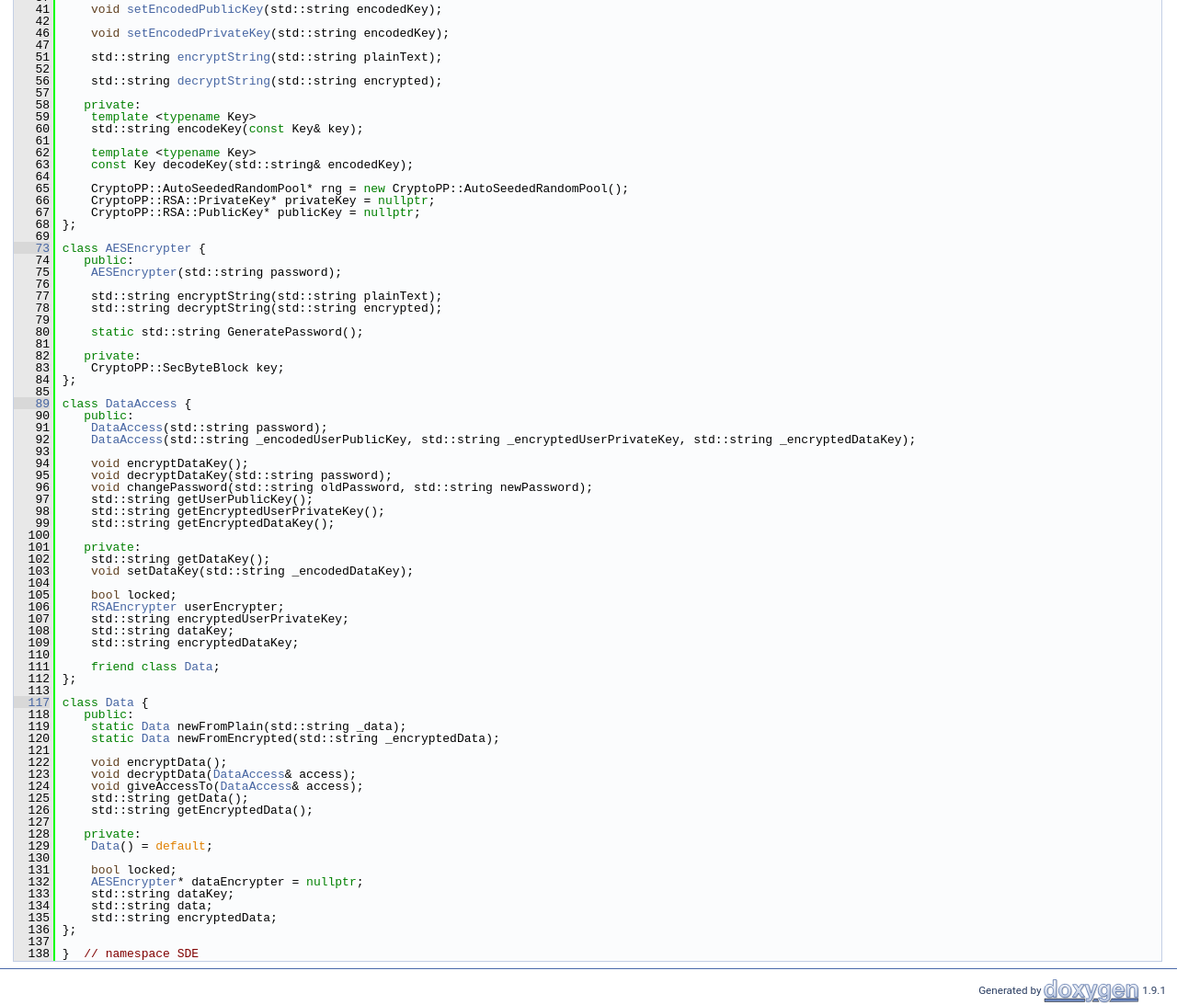
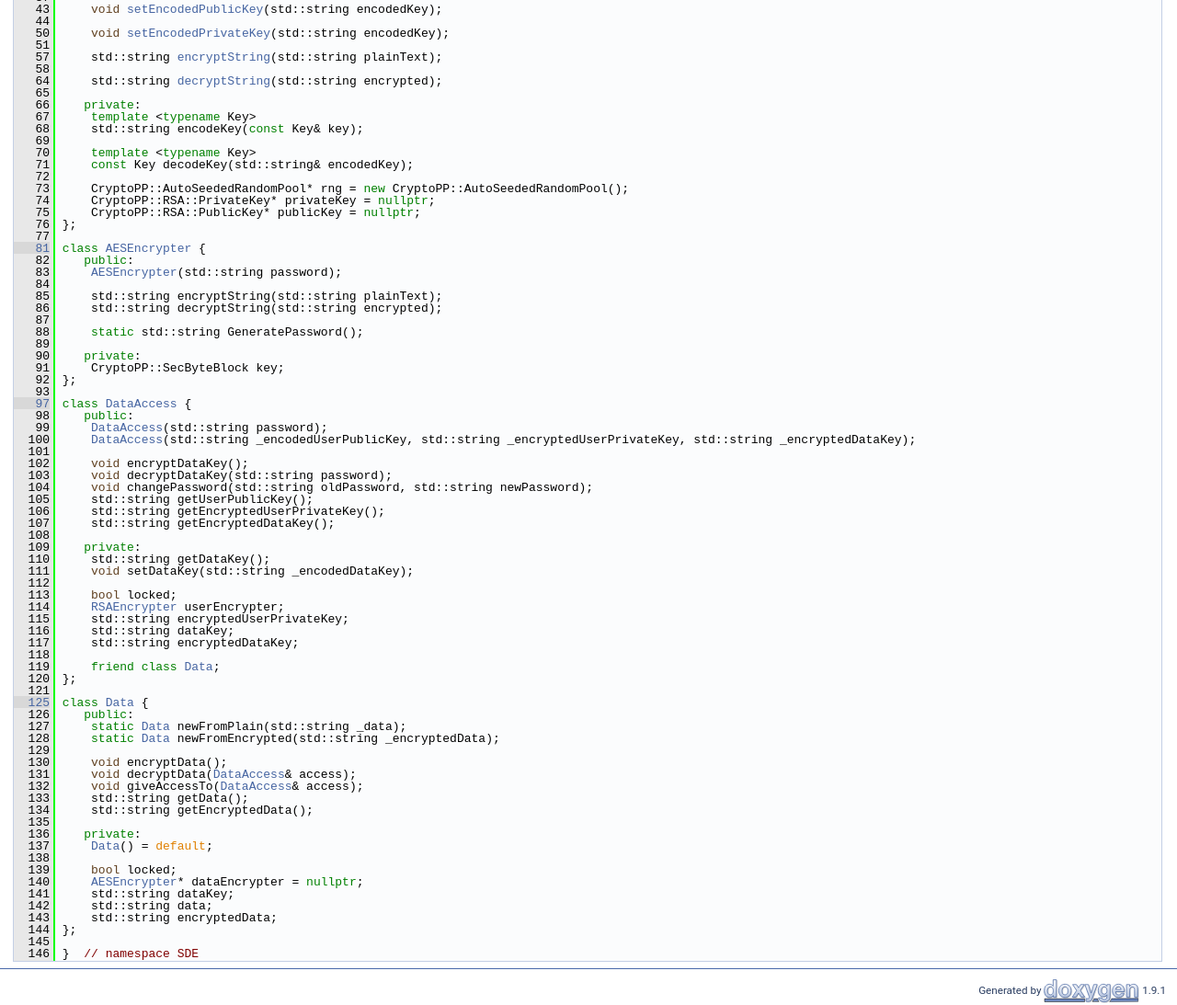
Before and after one commit to Xi-Plus/shared-data-encrypter, a plain HTML site: page docs/sde_8hpp_source.html in a window 1280 px wide. Shown: the part 445-1538 px from the top of the page at 92% size. Drawn offline with Linux system fonts and the light colour scheme.

Commit message:
Build docs

```diff
--- a/docs/sde_8hpp_source.html
+++ b/docs/sde_8hpp_source.html
@@ -87,89 +87,89 @@ $(function() {
 <div class="line"><a name="l00032"></a><span class="lineno">   32</span>&#160; </div>
 <div class="line"><a name="l00036"></a><span class="lineno">   36</span>&#160;    std::string <a class="code" href="classSDE_1_1RSAEncrypter.html#af23189b3c6e0f8c378d95c109020d7b4">getEncodedPrivateKey</a>();</div>
 <div class="line"><a name="l00037"></a><span class="lineno">   37</span>&#160; </div>
-<div class="line"><a name="l00041"></a><span class="lineno">   41</span>&#160;    <span class="keywordtype">void</span> <a class="code" href="classSDE_1_1RSAEncrypter.html#ac66a82429dfa12004d899a2194c1f23e">setEncodedPublicKey</a>(std::string encodedKey);</div>
-<div class="line"><a name="l00042"></a><span class="lineno">   42</span>&#160; </div>
-<div class="line"><a name="l00046"></a><span class="lineno">   46</span>&#160;    <span class="keywordtype">void</span> <a class="code" href="classSDE_1_1RSAEncrypter.html#a93fded8f1b8704b144f62c75b1f1dc99">setEncodedPrivateKey</a>(std::string encodedKey);</div>
-<div class="line"><a name="l00047"></a><span class="lineno">   47</span>&#160; </div>
-<div class="line"><a name="l00051"></a><span class="lineno">   51</span>&#160;    std::string <a class="code" href="classSDE_1_1RSAEncrypter.html#a7d6858ad26a039c29c252b315ed510d9">encryptString</a>(std::string plainText);</div>
-<div class="line"><a name="l00052"></a><span class="lineno">   52</span>&#160; </div>
-<div class="line"><a name="l00056"></a><span class="lineno">   56</span>&#160;    std::string <a class="code" href="classSDE_1_1RSAEncrypter.html#ace3b828b61d07b9d9327c09013f40a91">decryptString</a>(std::string encrypted);</div>
-<div class="line"><a name="l00057"></a><span class="lineno">   57</span>&#160; </div>
-<div class="line"><a name="l00058"></a><span class="lineno">   58</span>&#160;   <span class="keyword">private</span>:</div>
-<div class="line"><a name="l00059"></a><span class="lineno">   59</span>&#160;    <span class="keyword">template</span> &lt;<span class="keyword">typename</span> Key&gt;</div>
-<div class="line"><a name="l00060"></a><span class="lineno">   60</span>&#160;    std::string encodeKey(<span class="keyword">const</span> Key&amp; key);</div>
-<div class="line"><a name="l00061"></a><span class="lineno">   61</span>&#160; </div>
-<div class="line"><a name="l00062"></a><span class="lineno">   62</span>&#160;    <span class="keyword">template</span> &lt;<span class="keyword">typename</span> Key&gt;</div>
-<div class="line"><a name="l00063"></a><span class="lineno">   63</span>&#160;    <span class="keyword">const</span> Key decodeKey(std::string&amp; encodedKey);</div>
-<div class="line"><a name="l00064"></a><span class="lineno">   64</span>&#160; </div>
-<div class="line"><a name="l00065"></a><span class="lineno">   65</span>&#160;    CryptoPP::AutoSeededRandomPool* rng = <span class="keyword">new</span> CryptoPP::AutoSeededRandomPool();</div>
-<div class="line"><a name="l00066"></a><span class="lineno">   66</span>&#160;    CryptoPP::RSA::PrivateKey* privateKey = <span class="keyword">nullptr</span>;</div>
-<div class="line"><a name="l00067"></a><span class="lineno">   67</span>&#160;    CryptoPP::RSA::PublicKey* publicKey = <span class="keyword">nullptr</span>;</div>
-<div class="line"><a name="l00068"></a><span class="lineno">   68</span>&#160;};</div>
+<div class="line"><a name="l00043"></a><span class="lineno">   43</span>&#160;    <span class="keywordtype">void</span> <a class="code" href="classSDE_1_1RSAEncrypter.html#ac66a82429dfa12004d899a2194c1f23e">setEncodedPublicKey</a>(std::string encodedKey);</div>
+<div class="line"><a name="l00044"></a><span class="lineno">   44</span>&#160; </div>
+<div class="line"><a name="l00050"></a><span class="lineno">   50</span>&#160;    <span class="keywordtype">void</span> <a class="code" href="classSDE_1_1RSAEncrypter.html#a93fded8f1b8704b144f62c75b1f1dc99">setEncodedPrivateKey</a>(std::string encodedKey);</div>
+<div class="line"><a name="l00051"></a><span class="lineno">   51</span>&#160; </div>
+<div class="line"><a name="l00057"></a><span class="lineno">   57</span>&#160;    std::string <a class="code" href="classSDE_1_1RSAEncrypter.html#a7d6858ad26a039c29c252b315ed510d9">encryptString</a>(std::string plainText);</div>
+<div class="line"><a name="l00058"></a><span class="lineno">   58</span>&#160; </div>
+<div class="line"><a name="l00064"></a><span class="lineno">   64</span>&#160;    std::string <a class="code" href="classSDE_1_1RSAEncrypter.html#ace3b828b61d07b9d9327c09013f40a91">decryptString</a>(std::string encrypted);</div>
+<div class="line"><a name="l00065"></a><span class="lineno">   65</span>&#160; </div>
+<div class="line"><a name="l00066"></a><span class="lineno">   66</span>&#160;   <span class="keyword">private</span>:</div>
+<div class="line"><a name="l00067"></a><span class="lineno">   67</span>&#160;    <span class="keyword">template</span> &lt;<span class="keyword">typename</span> Key&gt;</div>
+<div class="line"><a name="l00068"></a><span class="lineno">   68</span>&#160;    std::string encodeKey(<span class="keyword">const</span> Key&amp; key);</div>
 <div class="line"><a name="l00069"></a><span class="lineno">   69</span>&#160; </div>
-<div class="line"><a name="l00073"></a><span class="lineno"><a class="line" href="classSDE_1_1AESEncrypter.html">   73</a></span>&#160;<span class="keyword">class </span><a class="code" href="classSDE_1_1AESEncrypter.html">AESEncrypter</a> {</div>
-<div class="line"><a name="l00074"></a><span class="lineno">   74</span>&#160;   <span class="keyword">public</span>:</div>
-<div class="line"><a name="l00075"></a><span class="lineno">   75</span>&#160;    <a class="code" href="classSDE_1_1AESEncrypter.html">AESEncrypter</a>(std::string password);</div>
-<div class="line"><a name="l00076"></a><span class="lineno">   76</span>&#160; </div>
-<div class="line"><a name="l00077"></a><span class="lineno">   77</span>&#160;    std::string encryptString(std::string plainText);</div>
-<div class="line"><a name="l00078"></a><span class="lineno">   78</span>&#160;    std::string decryptString(std::string encrypted);</div>
-<div class="line"><a name="l00079"></a><span class="lineno">   79</span>&#160; </div>
-<div class="line"><a name="l00080"></a><span class="lineno">   80</span>&#160;    <span class="keyword">static</span> std::string GeneratePassword();</div>
-<div class="line"><a name="l00081"></a><span class="lineno">   81</span>&#160; </div>
-<div class="line"><a name="l00082"></a><span class="lineno">   82</span>&#160;   <span class="keyword">private</span>:</div>
-<div class="line"><a name="l00083"></a><span class="lineno">   83</span>&#160;    CryptoPP::SecByteBlock key;</div>
-<div class="line"><a name="l00084"></a><span class="lineno">   84</span>&#160;};</div>
-<div class="line"><a name="l00085"></a><span class="lineno">   85</span>&#160; </div>
-<div class="line"><a name="l00089"></a><span class="lineno"><a class="line" href="classSDE_1_1DataAccess.html">   89</a></span>&#160;<span class="keyword">class </span><a class="code" href="classSDE_1_1DataAccess.html">DataAccess</a> {</div>
-<div class="line"><a name="l00090"></a><span class="lineno">   90</span>&#160;   <span class="keyword">public</span>:</div>
-<div class="line"><a name="l00091"></a><span class="lineno">   91</span>&#160;    <a class="code" href="classSDE_1_1DataAccess.html">DataAccess</a>(std::string password);</div>
-<div class="line"><a name="l00092"></a><span class="lineno">   92</span>&#160;    <a class="code" href="classSDE_1_1DataAccess.html">DataAccess</a>(std::string _encodedUserPublicKey, std::string _encryptedUserPrivateKey, std::string _encryptedDataKey);</div>
+<div class="line"><a name="l00070"></a><span class="lineno">   70</span>&#160;    <span class="keyword">template</span> &lt;<span class="keyword">typename</span> Key&gt;</div>
+<div class="line"><a name="l00071"></a><span class="lineno">   71</span>&#160;    <span class="keyword">const</span> Key decodeKey(std::string&amp; encodedKey);</div>
+<div class="line"><a name="l00072"></a><span class="lineno">   72</span>&#160; </div>
+<div class="line"><a name="l00073"></a><span class="lineno">   73</span>&#160;    CryptoPP::AutoSeededRandomPool* rng = <span class="keyword">new</span> CryptoPP::AutoSeededRandomPool();</div>
+<div class="line"><a name="l00074"></a><span class="lineno">   74</span>&#160;    CryptoPP::RSA::PrivateKey* privateKey = <span class="keyword">nullptr</span>;</div>
+<div class="line"><a name="l00075"></a><span class="lineno">   75</span>&#160;    CryptoPP::RSA::PublicKey* publicKey = <span class="keyword">nullptr</span>;</div>
+<div class="line"><a name="l00076"></a><span class="lineno">   76</span>&#160;};</div>
+<div class="line"><a name="l00077"></a><span class="lineno">   77</span>&#160; </div>
+<div class="line"><a name="l00081"></a><span class="lineno"><a class="line" href="classSDE_1_1AESEncrypter.html">   81</a></span>&#160;<span class="keyword">class </span><a class="code" href="classSDE_1_1AESEncrypter.html">AESEncrypter</a> {</div>
+<div class="line"><a name="l00082"></a><span class="lineno">   82</span>&#160;   <span class="keyword">public</span>:</div>
+<div class="line"><a name="l00083"></a><span class="lineno">   83</span>&#160;    <a class="code" href="classSDE_1_1AESEncrypter.html">AESEncrypter</a>(std::string password);</div>
+<div class="line"><a name="l00084"></a><span class="lineno">   84</span>&#160; </div>
+<div class="line"><a name="l00085"></a><span class="lineno">   85</span>&#160;    std::string encryptString(std::string plainText);</div>
+<div class="line"><a name="l00086"></a><span class="lineno">   86</span>&#160;    std::string decryptString(std::string encrypted);</div>
+<div class="line"><a name="l00087"></a><span class="lineno">   87</span>&#160; </div>
+<div class="line"><a name="l00088"></a><span class="lineno">   88</span>&#160;    <span class="keyword">static</span> std::string GeneratePassword();</div>
+<div class="line"><a name="l00089"></a><span class="lineno">   89</span>&#160; </div>
+<div class="line"><a name="l00090"></a><span class="lineno">   90</span>&#160;   <span class="keyword">private</span>:</div>
+<div class="line"><a name="l00091"></a><span class="lineno">   91</span>&#160;    CryptoPP::SecByteBlock key;</div>
+<div class="line"><a name="l00092"></a><span class="lineno">   92</span>&#160;};</div>
 <div class="line"><a name="l00093"></a><span class="lineno">   93</span>&#160; </div>
-<div class="line"><a name="l00094"></a><span class="lineno">   94</span>&#160;    <span class="keywordtype">void</span> encryptDataKey();</div>
-<div class="line"><a name="l00095"></a><span class="lineno">   95</span>&#160;    <span class="keywordtype">void</span> decryptDataKey(std::string password);</div>
-<div class="line"><a name="l00096"></a><span class="lineno">   96</span>&#160;    <span class="keywordtype">void</span> changePassword(std::string oldPassword, std::string newPassword);</div>
-<div class="line"><a name="l00097"></a><span class="lineno">   97</span>&#160;    std::string getUserPublicKey();</div>
-<div class="line"><a name="l00098"></a><span class="lineno">   98</span>&#160;    std::string getEncryptedUserPrivateKey();</div>
-<div class="line"><a name="l00099"></a><span class="lineno">   99</span>&#160;    std::string getEncryptedDataKey();</div>
-<div class="line"><a name="l00100"></a><span class="lineno">  100</span>&#160; </div>
-<div class="line"><a name="l00101"></a><span class="lineno">  101</span>&#160;   <span class="keyword">private</span>:</div>
-<div class="line"><a name="l00102"></a><span class="lineno">  102</span>&#160;    std::string getDataKey();</div>
-<div class="line"><a name="l00103"></a><span class="lineno">  103</span>&#160;    <span class="keywordtype">void</span> setDataKey(std::string _encodedDataKey);</div>
-<div class="line"><a name="l00104"></a><span class="lineno">  104</span>&#160; </div>
-<div class="line"><a name="l00105"></a><span class="lineno">  105</span>&#160;    <span class="keywordtype">bool</span> locked;</div>
-<div class="line"><a name="l00106"></a><span class="lineno">  106</span>&#160;    <a class="code" href="classSDE_1_1RSAEncrypter.html">RSAEncrypter</a> userEncrypter;</div>
-<div class="line"><a name="l00107"></a><span class="lineno">  107</span>&#160;    std::string encryptedUserPrivateKey;</div>
-<div class="line"><a name="l00108"></a><span class="lineno">  108</span>&#160;    std::string dataKey;</div>
-<div class="line"><a name="l00109"></a><span class="lineno">  109</span>&#160;    std::string encryptedDataKey;</div>
-<div class="line"><a name="l00110"></a><span class="lineno">  110</span>&#160; </div>
-<div class="line"><a name="l00111"></a><span class="lineno">  111</span>&#160;    <span class="keyword">friend</span> <span class="keyword">class </span><a class="code" href="classSDE_1_1Data.html">Data</a>;</div>
-<div class="line"><a name="l00112"></a><span class="lineno">  112</span>&#160;};</div>
-<div class="line"><a name="l00113"></a><span class="lineno">  113</span>&#160; </div>
-<div class="line"><a name="l00117"></a><span class="lineno"><a class="line" href="classSDE_1_1Data.html">  117</a></span>&#160;<span class="keyword">class </span><a class="code" href="classSDE_1_1Data.html">Data</a> {</div>
-<div class="line"><a name="l00118"></a><span class="lineno">  118</span>&#160;   <span class="keyword">public</span>:</div>
-<div class="line"><a name="l00119"></a><span class="lineno">  119</span>&#160;    <span class="keyword">static</span> <a class="code" href="classSDE_1_1Data.html">Data</a> newFromPlain(std::string _data);</div>
-<div class="line"><a name="l00120"></a><span class="lineno">  120</span>&#160;    <span class="keyword">static</span> <a class="code" href="classSDE_1_1Data.html">Data</a> newFromEncrypted(std::string _encryptedData);</div>
+<div class="line"><a name="l00097"></a><span class="lineno"><a class="line" href="classSDE_1_1DataAccess.html">   97</a></span>&#160;<span class="keyword">class </span><a class="code" href="classSDE_1_1DataAccess.html">DataAccess</a> {</div>
+<div class="line"><a name="l00098"></a><span class="lineno">   98</span>&#160;   <span class="keyword">public</span>:</div>
+<div class="line"><a name="l00099"></a><span class="lineno">   99</span>&#160;    <a class="code" href="classSDE_1_1DataAccess.html">DataAccess</a>(std::string password);</div>
+<div class="line"><a name="l00100"></a><span class="lineno">  100</span>&#160;    <a class="code" href="classSDE_1_1DataAccess.html">DataAccess</a>(std::string _encodedUserPublicKey, std::string _encryptedUserPrivateKey, std::string _encryptedDataKey);</div>
+<div class="line"><a name="l00101"></a><span class="lineno">  101</span>&#160; </div>
+<div class="line"><a name="l00102"></a><span class="lineno">  102</span>&#160;    <span class="keywordtype">void</span> encryptDataKey();</div>
+<div class="line"><a name="l00103"></a><span class="lineno">  103</span>&#160;    <span class="keywordtype">void</span> decryptDataKey(std::string password);</div>
+<div class="line"><a name="l00104"></a><span class="lineno">  104</span>&#160;    <span class="keywordtype">void</span> changePassword(std::string oldPassword, std::string newPassword);</div>
+<div class="line"><a name="l00105"></a><span class="lineno">  105</span>&#160;    std::string getUserPublicKey();</div>
+<div class="line"><a name="l00106"></a><span class="lineno">  106</span>&#160;    std::string getEncryptedUserPrivateKey();</div>
+<div class="line"><a name="l00107"></a><span class="lineno">  107</span>&#160;    std::string getEncryptedDataKey();</div>
+<div class="line"><a name="l00108"></a><span class="lineno">  108</span>&#160; </div>
+<div class="line"><a name="l00109"></a><span class="lineno">  109</span>&#160;   <span class="keyword">private</span>:</div>
+<div class="line"><a name="l00110"></a><span class="lineno">  110</span>&#160;    std::string getDataKey();</div>
+<div class="line"><a name="l00111"></a><span class="lineno">  111</span>&#160;    <span class="keywordtype">void</span> setDataKey(std::string _encodedDataKey);</div>
+<div class="line"><a name="l00112"></a><span class="lineno">  112</span>&#160; </div>
+<div class="line"><a name="l00113"></a><span class="lineno">  113</span>&#160;    <span class="keywordtype">bool</span> locked;</div>
+<div class="line"><a name="l00114"></a><span class="lineno">  114</span>&#160;    <a class="code" href="classSDE_1_1RSAEncrypter.html">RSAEncrypter</a> userEncrypter;</div>
+<div class="line"><a name="l00115"></a><span class="lineno">  115</span>&#160;    std::string encryptedUserPrivateKey;</div>
+<div class="line"><a name="l00116"></a><span class="lineno">  116</span>&#160;    std::string dataKey;</div>
+<div class="line"><a name="l00117"></a><span class="lineno">  117</span>&#160;    std::string encryptedDataKey;</div>
+<div class="line"><a name="l00118"></a><span class="lineno">  118</span>&#160; </div>
+<div class="line"><a name="l00119"></a><span class="lineno">  119</span>&#160;    <span class="keyword">friend</span> <span class="keyword">class </span><a class="code" href="classSDE_1_1Data.html">Data</a>;</div>
+<div class="line"><a name="l00120"></a><span class="lineno">  120</span>&#160;};</div>
 <div class="line"><a name="l00121"></a><span class="lineno">  121</span>&#160; </div>
-<div class="line"><a name="l00122"></a><span class="lineno">  122</span>&#160;    <span class="keywordtype">void</span> encryptData();</div>
-<div class="line"><a name="l00123"></a><span class="lineno">  123</span>&#160;    <span class="keywordtype">void</span> decryptData(<a class="code" href="classSDE_1_1DataAccess.html">DataAccess</a>&amp; access);</div>
-<div class="line"><a name="l00124"></a><span class="lineno">  124</span>&#160;    <span class="keywordtype">void</span> giveAccessTo(<a class="code" href="classSDE_1_1DataAccess.html">DataAccess</a>&amp; access);</div>
-<div class="line"><a name="l00125"></a><span class="lineno">  125</span>&#160;    std::string getData();</div>
-<div class="line"><a name="l00126"></a><span class="lineno">  126</span>&#160;    std::string getEncryptedData();</div>
-<div class="line"><a name="l00127"></a><span class="lineno">  127</span>&#160; </div>
-<div class="line"><a name="l00128"></a><span class="lineno">  128</span>&#160;   <span class="keyword">private</span>:</div>
-<div class="line"><a name="l00129"></a><span class="lineno">  129</span>&#160;    <a class="code" href="classSDE_1_1Data.html">Data</a>() = <span class="keywordflow">default</span>;</div>
-<div class="line"><a name="l00130"></a><span class="lineno">  130</span>&#160; </div>
-<div class="line"><a name="l00131"></a><span class="lineno">  131</span>&#160;    <span class="keywordtype">bool</span> locked;</div>
-<div class="line"><a name="l00132"></a><span class="lineno">  132</span>&#160;    <a class="code" href="classSDE_1_1AESEncrypter.html">AESEncrypter</a>* dataEncrypter = <span class="keyword">nullptr</span>;</div>
-<div class="line"><a name="l00133"></a><span class="lineno">  133</span>&#160;    std::string dataKey;</div>
-<div class="line"><a name="l00134"></a><span class="lineno">  134</span>&#160;    std::string data;</div>
-<div class="line"><a name="l00135"></a><span class="lineno">  135</span>&#160;    std::string encryptedData;</div>
-<div class="line"><a name="l00136"></a><span class="lineno">  136</span>&#160;};</div>
-<div class="line"><a name="l00137"></a><span class="lineno">  137</span>&#160; </div>
-<div class="line"><a name="l00138"></a><span class="lineno">  138</span>&#160;}  <span class="comment">// namespace SDE</span></div>
-<div class="ttc" id="aclassSDE_1_1AESEncrypter_html"><div class="ttname"><a href="classSDE_1_1AESEncrypter.html">SDE::AESEncrypter</a></div><div class="ttdef"><b>Definition:</b> sde.hpp:73</div></div>
-<div class="ttc" id="aclassSDE_1_1DataAccess_html"><div class="ttname"><a href="classSDE_1_1DataAccess.html">SDE::DataAccess</a></div><div class="ttdef"><b>Definition:</b> sde.hpp:89</div></div>
-<div class="ttc" id="aclassSDE_1_1Data_html"><div class="ttname"><a href="classSDE_1_1Data.html">SDE::Data</a></div><div class="ttdef"><b>Definition:</b> sde.hpp:117</div></div>
+<div class="line"><a name="l00125"></a><span class="lineno"><a class="line" href="classSDE_1_1Data.html">  125</a></span>&#160;<span class="keyword">class </span><a class="code" href="classSDE_1_1Data.html">Data</a> {</div>
+<div class="line"><a name="l00126"></a><span class="lineno">  126</span>&#160;   <span class="keyword">public</span>:</div>
+<div class="line"><a name="l00127"></a><span class="lineno">  127</span>&#160;    <span class="keyword">static</span> <a class="code" href="classSDE_1_1Data.html">Data</a> newFromPlain(std::string _data);</div>
+<div class="line"><a name="l00128"></a><span class="lineno">  128</span>&#160;    <span class="keyword">static</span> <a class="code" href="classSDE_1_1Data.html">Data</a> newFromEncrypted(std::string _encryptedData);</div>
+<div class="line"><a name="l00129"></a><span class="lineno">  129</span>&#160; </div>
+<div class="line"><a name="l00130"></a><span class="lineno">  130</span>&#160;    <span class="keywordtype">void</span> encryptData();</div>
+<div class="line"><a name="l00131"></a><span class="lineno">  131</span>&#160;    <span class="keywordtype">void</span> decryptData(<a class="code" href="classSDE_1_1DataAccess.html">DataAccess</a>&amp; access);</div>
+<div class="line"><a name="l00132"></a><span class="lineno">  132</span>&#160;    <span class="keywordtype">void</span> giveAccessTo(<a class="code" href="classSDE_1_1DataAccess.html">DataAccess</a>&amp; access);</div>
+<div class="line"><a name="l00133"></a><span class="lineno">  133</span>&#160;    std::string getData();</div>
+<div class="line"><a name="l00134"></a><span class="lineno">  134</span>&#160;    std::string getEncryptedData();</div>
+<div class="line"><a name="l00135"></a><span class="lineno">  135</span>&#160; </div>
+<div class="line"><a name="l00136"></a><span class="lineno">  136</span>&#160;   <span class="keyword">private</span>:</div>
+<div class="line"><a name="l00137"></a><span class="lineno">  137</span>&#160;    <a class="code" href="classSDE_1_1Data.html">Data</a>() = <span class="keywordflow">default</span>;</div>
+<div class="line"><a name="l00138"></a><span class="lineno">  138</span>&#160; </div>
+<div class="line"><a name="l00139"></a><span class="lineno">  139</span>&#160;    <span class="keywordtype">bool</span> locked;</div>
+<div class="line"><a name="l00140"></a><span class="lineno">  140</span>&#160;    <a class="code" href="classSDE_1_1AESEncrypter.html">AESEncrypter</a>* dataEncrypter = <span class="keyword">nullptr</span>;</div>
+<div class="line"><a name="l00141"></a><span class="lineno">  141</span>&#160;    std::string dataKey;</div>
+<div class="line"><a name="l00142"></a><span class="lineno">  142</span>&#160;    std::string data;</div>
+<div class="line"><a name="l00143"></a><span class="lineno">  143</span>&#160;    std::string encryptedData;</div>
+<div class="line"><a name="l00144"></a><span class="lineno">  144</span>&#160;};</div>
+<div class="line"><a name="l00145"></a><span class="lineno">  145</span>&#160; </div>
+<div class="line"><a name="l00146"></a><span class="lineno">  146</span>&#160;}  <span class="comment">// namespace SDE</span></div>
+<div class="ttc" id="aclassSDE_1_1AESEncrypter_html"><div class="ttname"><a href="classSDE_1_1AESEncrypter.html">SDE::AESEncrypter</a></div><div class="ttdef"><b>Definition:</b> sde.hpp:81</div></div>
+<div class="ttc" id="aclassSDE_1_1DataAccess_html"><div class="ttname"><a href="classSDE_1_1DataAccess.html">SDE::DataAccess</a></div><div class="ttdef"><b>Definition:</b> sde.hpp:97</div></div>
+<div class="ttc" id="aclassSDE_1_1Data_html"><div class="ttname"><a href="classSDE_1_1Data.html">SDE::Data</a></div><div class="ttdef"><b>Definition:</b> sde.hpp:125</div></div>
 <div class="ttc" id="aclassSDE_1_1RSAEncrypter_html"><div class="ttname"><a href="classSDE_1_1RSAEncrypter.html">SDE::RSAEncrypter</a></div><div class="ttdef"><b>Definition:</b> sde.hpp:14</div></div>
 <div class="ttc" id="aclassSDE_1_1RSAEncrypter_html_a158c25fe9c06936f6e63730cdda8d089"><div class="ttname"><a href="classSDE_1_1RSAEncrypter.html#a158c25fe9c06936f6e63730cdda8d089">SDE::RSAEncrypter::getPublicKey</a></div><div class="ttdeci">CryptoPP::RSA::PublicKey getPublicKey()</div><div class="ttdef"><b>Definition:</b> sde.cpp:24</div></div>
 <div class="ttc" id="aclassSDE_1_1RSAEncrypter_html_a7d6858ad26a039c29c252b315ed510d9"><div class="ttname"><a href="classSDE_1_1RSAEncrypter.html#a7d6858ad26a039c29c252b315ed510d9">SDE::RSAEncrypter::encryptString</a></div><div class="ttdeci">std::string encryptString(std::string plainText)</div><div class="ttdef"><b>Definition:</b> sde.cpp:47</div></div>
```
Also changed, not shown: docs/classSDE_1_1RSAEncrypter.html (+28 -4 lines).
